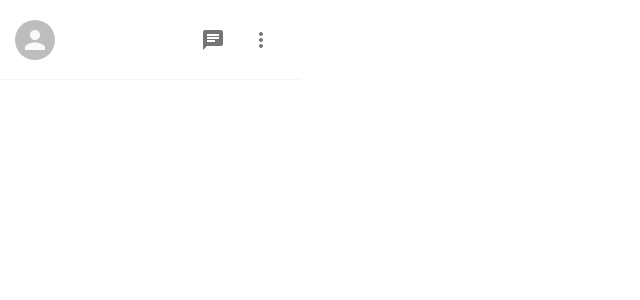
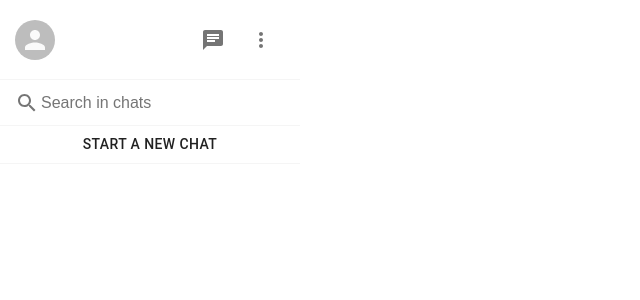
Before and after one commit to vania22/whatsapp-clone, a Next.js app: page / in a window 1280 px wide. Shown: the top 300 px of the page, without its empty margins (0-640 px from the left). Built offline with nearby package versions, Linux system fonts and the light colour scheme.

Commit message:
Working on Sidebar component. Added Search Bar and Sidebar Button

```diff
--- a/components/Sidebar.js
+++ b/components/Sidebar.js
@@ -1,7 +1,8 @@
 import styled from 'styled-components';
-import { Avatar, IconButton } from '@material-ui/core';
+import { Avatar, IconButton, Button } from '@material-ui/core';
 import ChatIcon from '@material-ui/icons/Chat';
 import MoreVertIcon from '@material-ui/icons/MoreVert';
+import SearchIcon from '@material-ui/icons/Search';
 
 const Sidebar = () => {
     return (
@@ -17,6 +18,11 @@ const Sidebar = () => {
                     </IconButton>
                 </IconsContainer>
             </Header>
+            <Search>
+                <SearchIcon style={{ color: 'rgba(0, 0, 0, 0.54)' }} />
+                <SearchInput placeholder='Search in chats' />
+            </Search>
+            <SidebarButton fullWidth>Start a new chat</SidebarButton>
         </Container>
     );
 };
@@ -49,3 +55,27 @@ const UserAvatar = styled(Avatar)`
 `;
 
 const IconsContainer = styled.div``;
+
+const Search = styled.div`
+    display: flex;
+    align-items: center;
+    padding: 5px;
+    border-bottom: 1px solid whitesmoke;
+    padding: 5px 15px;
+`;
+
+const SearchInput = styled.input`
+    flex: 1;
+    border: none;
+    outline: none;
+    outline-width: 0;
+    height: 35px;
+    font-size: 16px;
+`;
+
+const SidebarButton = styled(Button)`
+    &&& {
+        border-bottom: 1px solid whitesmoke;
+        border-radius: 0;
+    }
+`;
```
